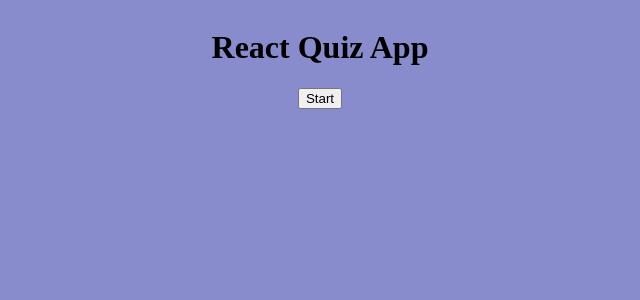
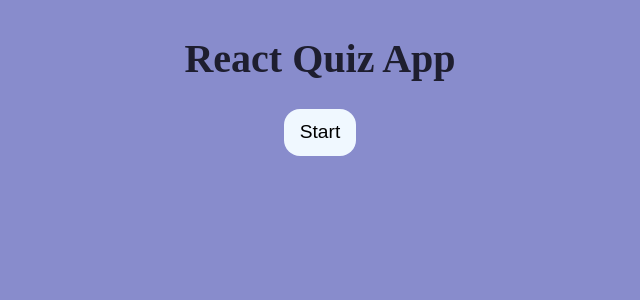
Before and after one commit to FedericoPiazzolla/react-ts-quiz-app, a React (Vite) app: page / in a window 1280 px wide. Shown: the top 300 px of the page, without its empty margins (320-960 px from the left). Built offline with nearby package versions, Linux system fonts and the light colour scheme.

Commit message:
add: end styling

```diff
--- a/src/App.tsx
+++ b/src/App.tsx
@@ -1,4 +1,4 @@
-import React, { useState, useEffect } from "react";
+import React, { useState } from "react";
 import { fetchQuizQuestions } from "./API";
 //Components
 import QuestionCard from "./components/QuestionCard";
--- a/src/components/style/QuestionCard.css
+++ b/src/components/style/QuestionCard.css
@@ -1,11 +1,11 @@
 .card-wrapper {
-  background-color: grey;
+  background-color: #1E1E2F;
   color:whitesmoke;
   width: 50%;
   text-align: center;
   padding: 2rem;
   border-radius: 1rem;
-  margin-bottom: 5rem;
+  margin-bottom: 3rem;
 }
 
 .progress-bar {
@@ -19,7 +19,7 @@
 
 .progress-fill {
   height: 100%;
-  background-color: gold;
+  background-color: rgba(82, 179, 88, 1);
   transition: width 0.3s ease-in-out;
 }
 
@@ -47,7 +47,7 @@
 
 .answers button {
   width: 100%;
-  background-color: whitesmoke;
+  background-color: rgba(255, 255, 255, 0.92);
   color: black;
   border: none;
   cursor: pointer;
--- a/src/style/App.css
+++ b/src/style/App.css
@@ -7,3 +7,23 @@ body {
   flex-direction: column;
   align-items: center;
 }
+
+h1 {
+  color: #1E1E2F;
+  font-size: 2.5rem;
+}
+
+.score {
+  color: #1E1E2F;
+  font-size: 1.5rem;
+}
+
+.next, .start {
+  background-color: aliceblue;
+  border: none;
+  padding: .8rem 1rem;
+  border-radius: 1rem;
+  text-align: center;
+  font-size: 1.2rem;
+  cursor: pointer;
+}
```
